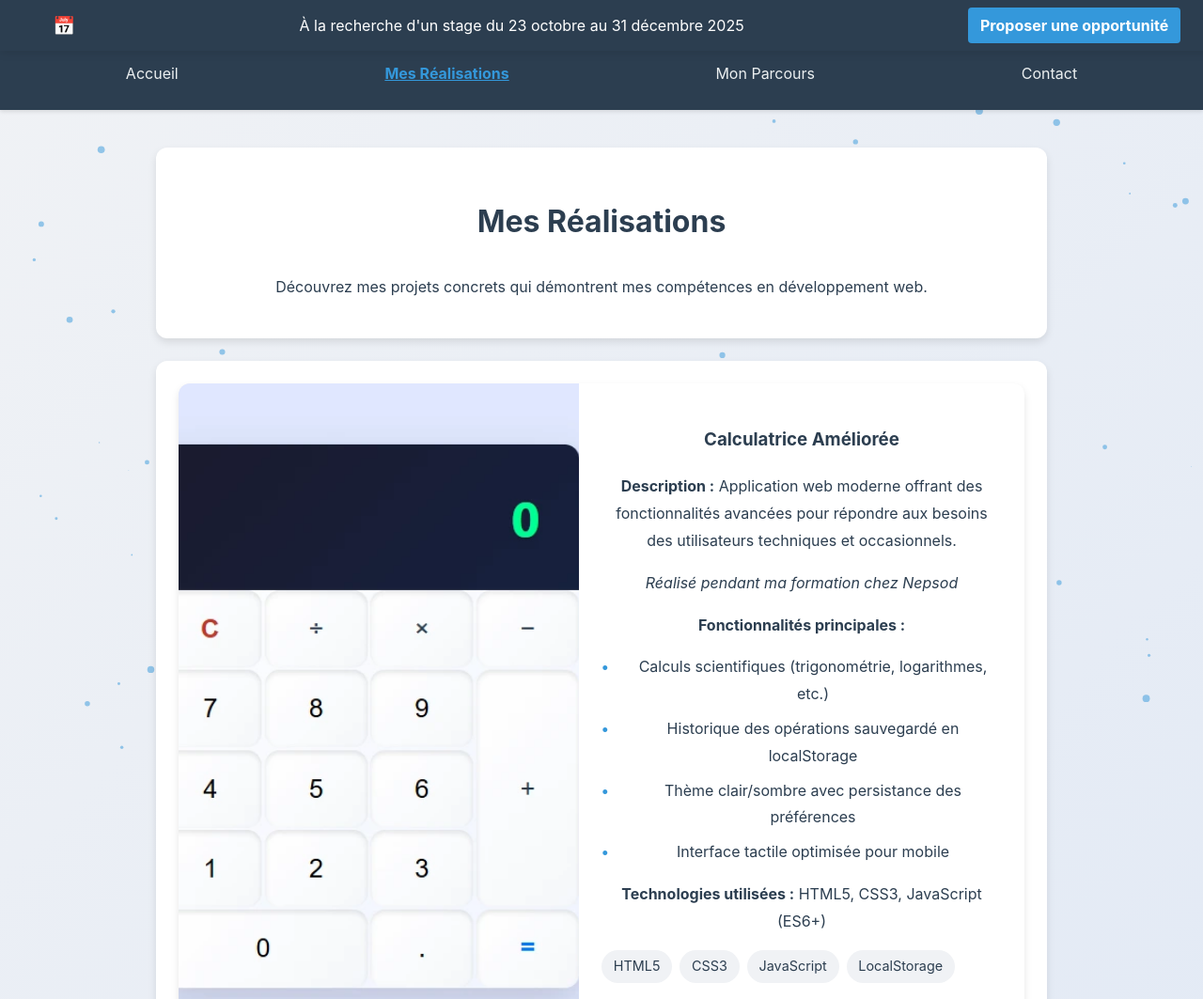
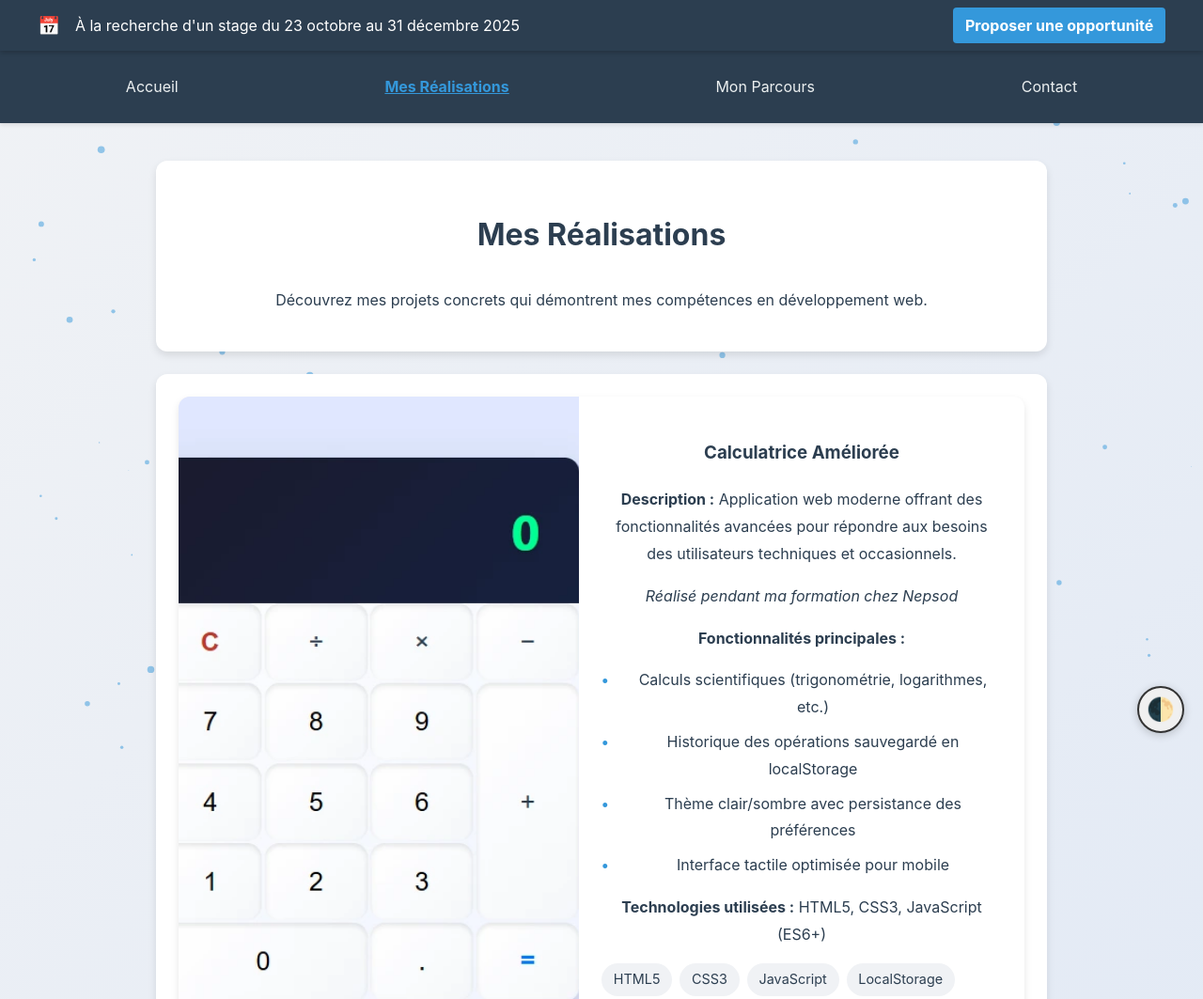
Before and after one commit to Vili-Dev/creation-d-un-portfolio, a plain HTML site: page projets.html in a window 1280 px wide. Shown: the top 1063 px of the page at 94% size. Drawn offline with Linux system fonts and the light colour scheme.

Commit message:
correction

```diff
--- a/styles.css
+++ b/styles.css
@@ -17,17 +17,62 @@
 [data-theme="dark"] {
   --bg-primary: #121212;
   --bg-secondary: #1e1e1e;
-  --text-color: #e0e0e0;
+  --text-color: #ffffff; /* Improved contrast for dark theme */
   --card-bg: #2d2d2d;
   --header-bg: #1a1a1a;
   --accent-color: #5dade2;
+}
+/* Corrections complètes pour le texte en mode sombre */
+[data-theme="dark"] {
+  color: #ffffff !important;
+}
+
+[data-theme="dark"] * {
+  color: #ffffff !important;
+}
+
+[data-theme="dark"] .features-list li,
+[data-theme="dark"] .timeline-content,
+[data-theme="dark"] .faq-item,
+[data-theme="dark"] .presentation,
+[data-theme="dark"] p,
+[data-theme="dark"] small,
+[data-theme="dark"] .banner-text,
+[data-theme="dark"] .contact-value,
+[data-theme="dark"] .skill-level-value {
+  color: #ffffff !important;
+}
+
+/* Corrections supplémentaires pour le mode sombre */
+[data-theme="dark"] {
+  color: #ffffff !important;
+}
+
+[data-theme="dark"] .features-list li,
+[data-theme="dark"] .timeline-content,
+[data-theme="dark"] .faq-item,
+[data-theme="dark"] .presentation,
+[data-theme="dark"] p,
+[data-theme="dark"] small,
+[data-theme="dark"] .banner-text,
+[data-theme="dark"] .contact-value {
+  color: #ffffff !important;
+}
+
+[data-theme="dark"] .features-list {
+  color: #ffffff !important;
+}
+
+/* Correction globale pour le texte en mode sombre */
+[data-theme="dark"] * {
+  color: #ffffff !important;
 }
 
 body {
     font-family: 'Inter', sans-serif;
     margin: 0;
     padding: 0;
-    padding-top: 40px; /* Espace pour la bannière de stage */
+    padding-top: 0; /* Suppression de l'espace réservé car bannière fixe */
     line-height: 1.8;
     background: linear-gradient(135deg, var(--bg-primary), var(--bg-secondary));
     color: var(--text-color);
@@ -37,15 +82,140 @@ body {
 
 /* Bannière de stage temporaire */
 .stage-banner {
+    position: fixed;
+    top: 0;
+    left: 0;
+    width: 100%;
     background: #2c3e50;
     color: white;
-    padding: 0.5rem 1rem;
-    text-align: center;
-    position: fixed;
-    top: 0;
-    width: 100%;
     z-index: 1000;
-    box-shadow: 0 2px 10px rgba(0,0,0,0.1);
+    padding: 0.5rem 0;
+    box-shadow: 0 2px 5px rgba(0, 0, 0, 0.2);
+    height: auto;
+}
+header {
+    margin-top: 14px; /* Espace pour la bannière de stage fixe */
+}
+
+/* Theme Toggle Button - Always visible at bottom right */
+.theme-toggle {
+  position: fixed;
+  bottom: 20px;
+  right: 20px;
+  width: 50px;
+  height: 50px;
+  border-radius: 50%;
+  background-color: #f0f0f0;
+  border: 2px solid #333;
+  font-size: 24px;
+  cursor: pointer;
+  z-index: 1000;
+  transition: all 0.3s ease;
+  display: flex;
+  align-items: center;
+  justify-content: center;
+  box-shadow: 0 2px 10px rgba(0,0,0,0.2);
+}
+
+[data-theme="dark"] .theme-toggle {
+  background-color: #333;
+  border-color: #fff;
+  color: #fff;
+}
+
+/* Theme Toggle Button - Always visible at bottom right */
+.theme-toggle {
+  position: fixed;
+  bottom: 20px;
+  right: 20px;
+  width: 50px;
+  height: 50px;
+  border-radius: 50%;
+  background-color: #f0f0f0;
+  border: 2px solid #333;
+  font-size: 24px;
+  cursor: pointer;
+  z-index: 1000;
+  transition: all 0.3s ease;
+  display: flex;
+  align-items: center;
+  justify-content: center;
+  box-shadow: 0 2px 10px rgba(0,0,0,0.2);
+}
+
+[data-theme="dark"] .theme-toggle {
+  background-color: #333;
+  border-color: #fff;
+  color: #fff;
+}
+
+/* Corrections supplémentaires pour le mode sombre */
+[data-theme="dark"] {
+  color: #ffffff !important;
+}
+
+[data-theme="dark"] .features-list li,
+[data-theme="dark"] .timeline-content,
+[data-theme="dark"] .faq-item,
+[data-theme="dark"] .presentation,
+[data-theme="dark"] p,
+[data-theme="dark"] small,
+[data-theme="dark"] .banner-text {
+  color: #ffffff !important;
+}
+
+[data-theme="dark"] .features-list {
+  color: #ffffff !important;
+}
+/* Theme Toggle Button - Always visible at bottom right */
+.theme-toggle {
+  position: fixed;
+  bottom: 20px;
+  right: 20px;
+  width: 50px;
+  height: 50px;
+  border-radius: 50%;
+  background-color: #f0f0f0;
+  border: 2px solid #333;
+  font-size: 24px;
+  cursor: pointer;
+  z-index: 1000;
+  transition: all 0.3s ease;
+  display: flex;
+  align-items: center;
+  justify-content: center;
+  box-shadow: 0 2px 10px rgba(0, 0, 0, 0.2);
+}
+
+[data-theme="dark"] .theme-toggle {
+  background-color: #333;
+  border-color: #fff;
+  color: #fff;
+}
+/* Theme Toggle Button - Always visible at bottom right */
+.theme-toggle {
+  position: fixed;
+  bottom: 20px;
+  right: 20px;
+  width: 50px;
+  height: 50px;
+  border-radius: 50%;
+  background-color: #f0f0f0;
+  border: 2px solid #333;
+  font-size: 24px;
+  cursor: pointer;
+  z-index: 1000;
+  transition: all 0.3s ease;
+  display: flex;
+  align-items: center;
+  justify-content: center;
+  box-shadow: 0 2px 10px rgba(0, 0, 0, 0.2);
+}
+
+[data-theme="dark"] .theme-toggle {
+  background-color: #333;
+  border-color: #fff;
+  color: #fff;
 }
 
 .banner-content {
@@ -108,6 +278,32 @@ canvas {
     height: 100%;
     z-index: -1;
     background-color: transparent;
+}
+
+/* Theme Toggle Button - Always visible at bottom right */
+.theme-toggle {
+  position: fixed;
+  bottom: 20px;
+  right: 20px;
+  width: 50px;
+  height: 50px;
+  border-radius: 50%;
+  background-color: #f0f0f0;
+  border: 2px solid #333;
+  font-size: 24px;
+  cursor: pointer;
+  z-index: 1000;
+  transition: all 0.3s ease;
+  display: flex;
+  align-items: center;
+  justify-content: center;
+  box-shadow: 0 2px 10px rgba(0, 0, 0, 0.2);
+}
+
+[data-theme="dark"] .theme-toggle {
+  background-color: #333;
+  border-color: #fff;
+  color: #fff;
 }
 
 header {
@@ -667,3 +863,70 @@ h2 {
         font-size: 1.5rem;
     }
 }
+/* Theme Toggle Button - Always visible at bottom right */
+.theme-toggle {
+  position: fixed;
+  bottom: 20px;
+  right: 20px;
+  width: 50px;
+  height: 50px;
+  border-radius: 50%;
+  background-color: #f0f0f0;
+  border: 2px solid #333;
+  font-size: 24px;
+  cursor: pointer;
+  z-index: 1000;
+  transition: all 0.3s ease;
+  display: flex;
+  align-items: center;
+  justify-content: center;
+  box-shadow: 0 2px 10px rgba(0, 0, 0, 0.2);
+}
+
+[data-theme="dark"] .theme-toggle {
+  background-color: #333;
+  border-color: #fff;
+  color: #fff;
+}
+/* Correction complète pour le texte en mode sombre */
+[data-theme="dark"] {
+  color: #ffffff !important;
+}
+
+[data-theme="dark"] * {
+  color: #ffffff !important;
+}
+
+/* Correction spécifique pour les éléments problématiques */
+[data-theme="dark"] .features-list li,
+[data-theme="dark"] .timeline-content,
+[data-theme="dark"] .faq-item,
+[data-theme="dark"] .presentation,
+[data-theme="dark"] p,
+[data-theme="dark"] small,
+[data-theme="dark"] .banner-text,
+[data-theme="dark"] .contact-value {
+  color: #ffffff !important;
+}
+/* Fix banner positioning at top of all pages */
+.stage-banner {
+    position: fixed;
+    top: 0;
+    left: 0;
+    width: 100%;
+    background: #2c3e50;
+    color: white;
+    z-index: 1000;
+    padding: 0.5rem 0;
+    box-shadow: 0 2px 5px rgba(0, 0, 0, 0.2);
+}
+
+/* Add space for fixed banner */
+body {
+    padding-top: 40px; /* Height of banner + some padding */
+}
+
+/* Ensure all text is white in dark mode */
+[data-theme="dark"] * {
+    color: #ffffff !important;
+}
```
